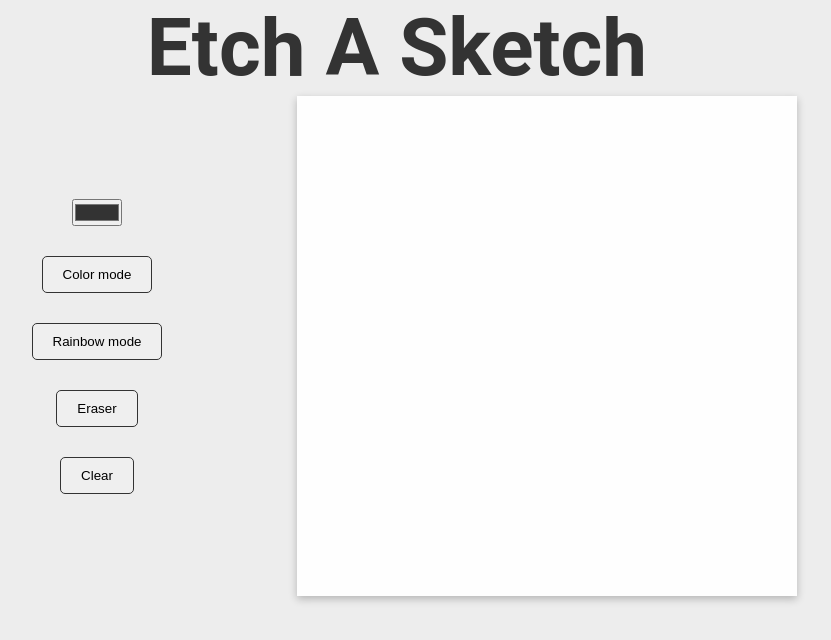
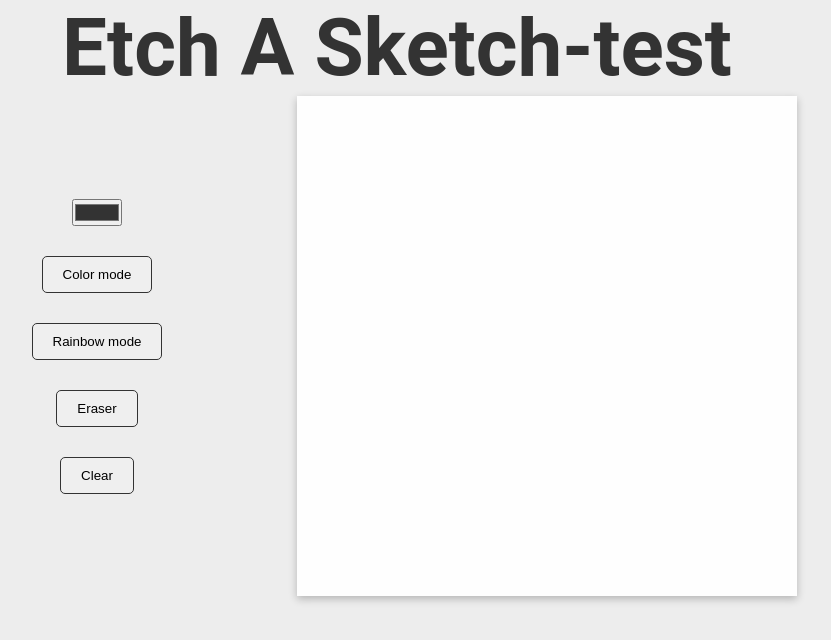
Before and after one commit to dcblanton78/etch-a-sketch, a plain HTML site: page index.html in a window 1280 px wide. Shown: the whole page, without its empty margins (243-1074 px from the left). Drawn offline with Linux system fonts and the light colour scheme.

Commit message:
Testing multi-line commit messages via VSCode
This should be the body of the commit message.

```diff
--- a/index.html
+++ b/index.html
@@ -9,7 +9,7 @@
 </head>
 <body>
     <header>
-        <h1 class="title">Etch A Sketch</h1>
+        <h1 class="title">Etch A Sketch-test</h1>
     </header>
     <main class="main">
         <main class="main">
```
